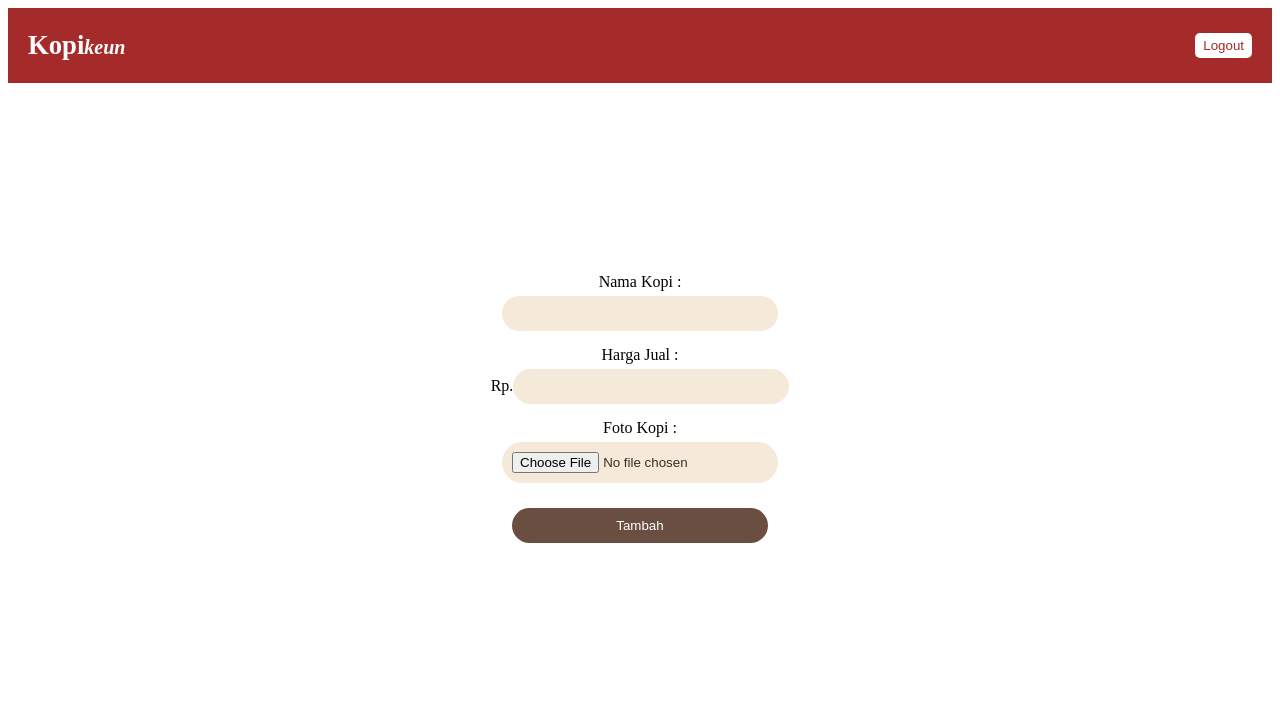
After one commit to agisna0106/projectRecruitment, a PHP site: page /view/tambahKopi.php in a window 1280 px wide. The commit adds this page. Shown: the top 722 px of the page. Run offline with PHP 8.4, Linux system fonts and the light colour scheme.

Commit message:
add: dashboard and form tambahkopi

```diff
--- a/css/style.css
+++ b/css/style.css
@@ -62,9 +62,28 @@ nav button {
     color: white;
 }
 
+.action-bar {
+    display: flex;
+    justify-content: flex-end;
+    margin: 20px;
+}
+
+.btn-add {
+    background-color: #6A4E42;
+    color: #fff;
+    padding: 10px 20px;
+    border: none;
+    border-radius: 8px;
+    font-weight: bold;
+}
+
+.btn-add:hover {
+    background-color: #8B5E3C;
+}
+
+
 .kopi-container {
     min-height: 80vh;
-    max-width: 100vh;
     display: flex;
     flex-direction: row;
     flex-wrap: wrap;
@@ -84,15 +103,76 @@ nav button {
     background-color: brown;
     color: #fff;
     border-radius: 10px;
-    padding: 5px;
+    padding: 5px 10px;
 }
 
 .kopi-image {
     width: 25vw;
 }
 
-@media (max-width: 500px) {
+.btn-edit {
+    color: #fff;
+    padding: 5px 10px;
+    border: none;
+    border-radius: 5px;
+    background-color: #C97C5D;
+}
+
+.btn-delete {
+    color: #fff;
+    padding: 5px;
+    border: none;
+    border-radius: 5px;
+    background-color: #B04A3F;
+}
+
+.body_tambah_kopi {
+    min-height: 80vh;
+    background-color: #fff;
+    display: flex;
+    flex-direction: row;
+    align-items: center;
+    justify-content: center;
+}
+
+.card-tambah-update {
+    width: 50vw;
+    background-color: #fff;
+    padding: 20px;
+    border-radius: 20px;
+    display: flex;
+    flex-direction: column;
+    align-items: center;
+    align-content: center;
+    justify-content: center;
+}
+
+.card-tambah-update label {
+    margin-top: 10px;
+}
+
+.card-tambah-update input {
+    width: 20vw;
+    border: #C7A17A;
+    border-radius: 50px;
+    color: #3E2C23;
+    background-color: #F5E9DA;
+    padding: 10px 10px;
+    margin: 5px 0;
+}
+
+.card-tambah-update button {
+    width: 20vw;
+    margin-top: 20px;
+    padding: 10px;
+    border: none;
+    border-radius: 20px;
+    background-color: #6A4E42;
+    color: white;
+}
+
+/* @media (max-width: 500px) {
     .kopi-container {
         flex-direction: column;
     }
-}
+} */
--- /dev/null
+++ b/view/header.php
@@ -0,0 +1,15 @@
+<!DOCTYPE html>
+<html lang="en">
+<head>
+    <meta charset="UTF-8">
+    <meta name="viewport" content="width=device-width, initial-scale=1.0">
+    <title>Kopi Form</title>
+    <link rel="stylesheet" href="../css/style.css">
+</head>
+<body>
+    <head>
+        <nav>
+            <h2>Kopi<i class="keun">keun</i></h2>
+            <button>Logout</button>
+        </nav>
+    </head>
--- /dev/null
+++ b/view/tambahKopi.php
@@ -0,0 +1,21 @@
+<?php
+    include 'header.php';
+?>
+    <section class="body_tambah_kopi">
+        <form action="" method="post">
+            <div class="card-tambah-update">
+                <label for="nama_kopi">Nama Kopi : </label>
+                <input type="text" name="nama_kopi" id="nama_kopi">
+                <label for="harga">Harga Jual : </label>
+                <div>
+                    Rp.<input type="number" name="harga" id="harga" required>
+                </div>
+                <label for="foto">Foto Kopi : </label>
+                <input type="file" name="foto" id="foto" accept="image/*" required>
+                <button type="submit" name="submit">Tambah</button>
+            </div>
+        </form>
+
+    </section>
+</body>
+</html>
```
Also changed, not shown: view/dashboard.php (+34 -0 lines), view/kopi.php (+13 -29 lines).
